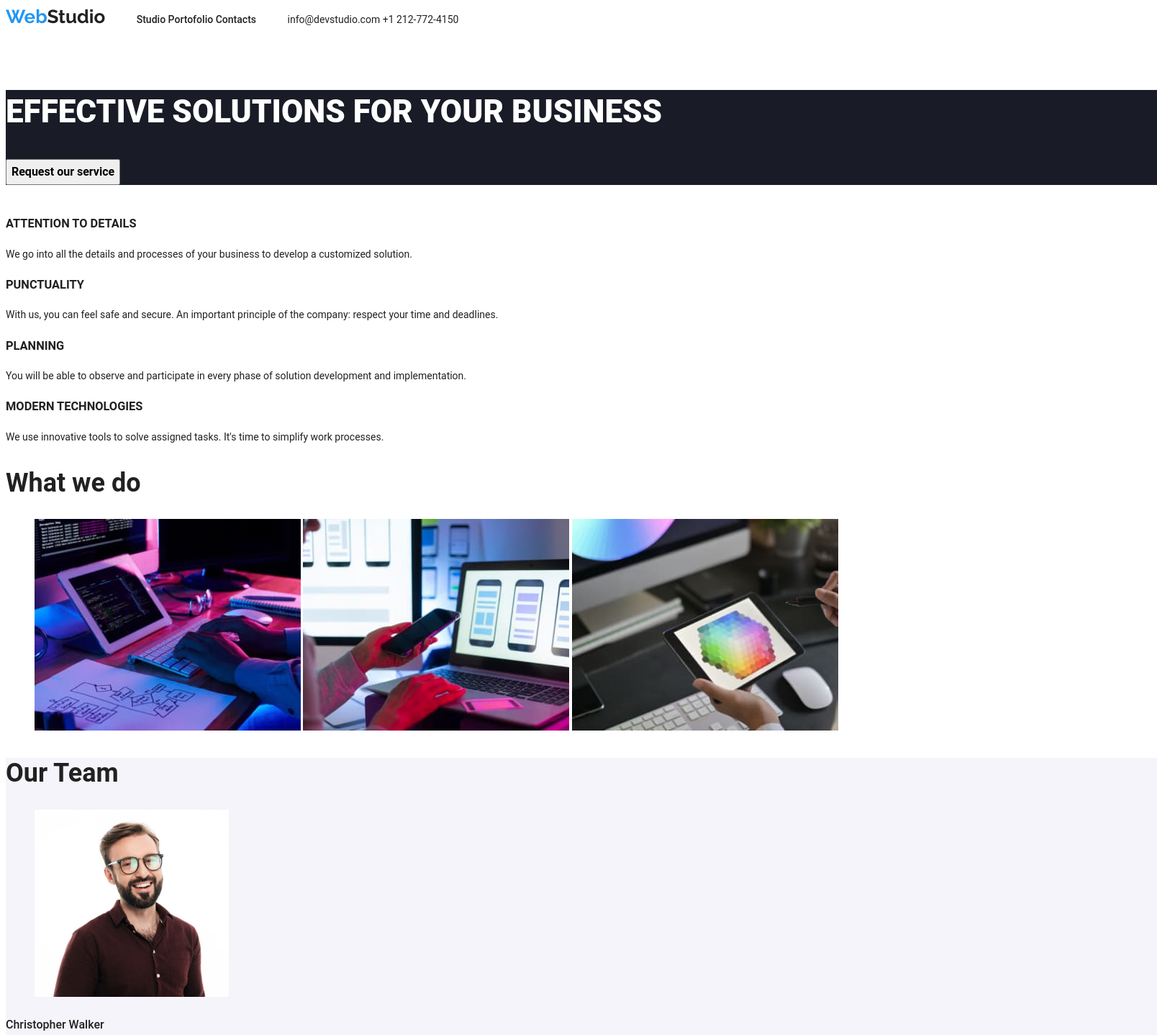
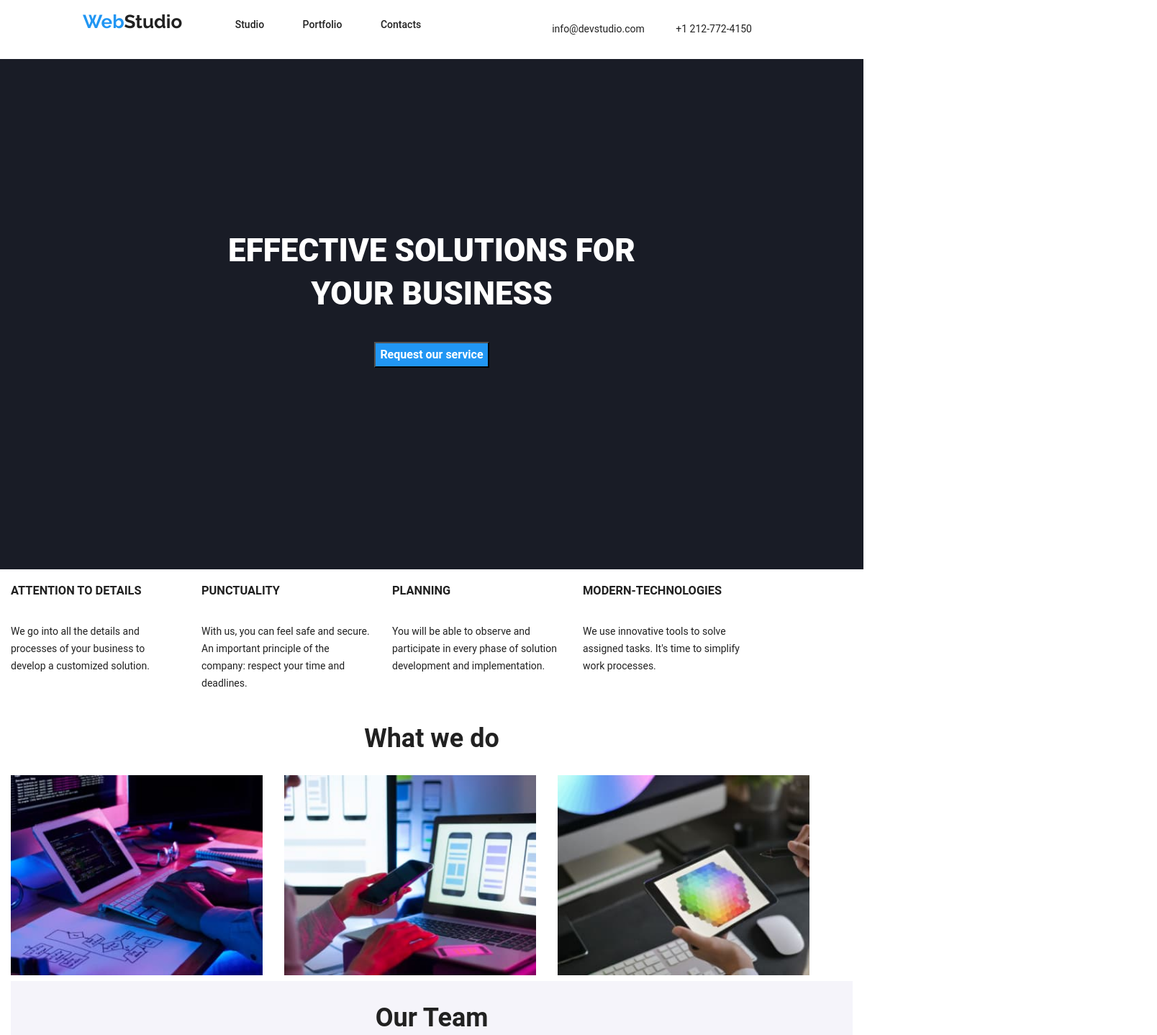
Before and after one commit to S2irus/goit-markup-hw-03, a plain HTML site: page index.html in a window 1280 px wide. Shown: the top 1438 px of the page at 72% size, 1608 px wide, since content can reach past the window. Drawn offline with nearby package versions, Linux system fonts and the light colour scheme.

Commit message:
Am mai lucrat la hw3

```diff
--- a/css/style.css
+++ b/css/style.css
@@ -11,15 +11,26 @@ body {
   font-style: normal;
   font-weight: 400;
   font-size: 14px;
-  line-height: 24px;
   line-height: 1.71;
-  width: 1600px;
-  height: 2348px;
+  width: 1200px;
   background: var(--white-color);
   color: var(--subtitle-color);
 }
+.horizontal-list li,
+ul {
+  display: inline;
+  padding: 0%;
+}
+.horizontal-list {
+  display: inline;
+}
 .page-button {
   cursor: pointer;
+  box-shadow: 0px 3px 1px rgba(0, 0, 0, 0.1), 0px 1px 2px rgba(0, 0, 0, 0.08),
+    0px 2px 2px rgba(0, 0, 0, 0.12);
+  border-radius: 4px;
+  border: none;
+  padding: 6px 22px;
 }
 .logo {
   font-family: 'Raleway';
@@ -29,25 +40,45 @@ body {
   line-height: 31px;
   letter-spacing: 1.19;
 }
+.section-title {
+  font-weight: 700;
+  font-size: 36px;
+  line-height: 42px;
+  letter-spacing: 1.67;
+  text-align: center;
+}
 
+.unstyled-list {
+  list-style-type: none;
+}
 .link {
   text-decoration: none;
 }
-.main-nav {
-  display: inline;
+.container {
+  margin: 0 auto;
+  display: flex;
+  flex-direction: column;
+  width: 1200px;
+  padding: 0px 15px 0px 15px;
+}
+
+/*header*/
+
+.contact-list {
+  list-style: none;
+  margin-left: auto;
+}
+.menu-item {
+  list-style: none;
+  margin-right: 50px;
 }
 .page-header {
   background-color: var(--white-color);
-  width: 1600px;
-  height: 80px;
+  padding: 15px 100px;
+  display: flex;
+  margin-left: 0%;
 }
-.unstyled-list {
-  list-style-type: none;
-}
-.horizontal-list li,
-ul {
-  display: inline;
-}
+
 .logo {
   font-family: 'Raleway';
   font-style: normal;
@@ -56,13 +87,12 @@ ul {
   line-height: 31px;
   letter-spacing: 1.19;
   color: var(--subtitle-color);
+  margin-right: 70px;
 }
 .logo-highlight {
   color: var(--highlight-color);
 }
-.logo-footer {
-  color: var(--white-color);
-}
+
 .main-nav-link {
   color: var(--subtitle-color);
   font-family: 'Roboto';
@@ -71,13 +101,11 @@ ul {
   font-size: 14px;
   line-height: 16px;
   letter-spacing: 1.14;
-  width: 1600px;
-  height: 80px;
-  left: 0px;
-  top: 0px;
 }
+
 .contact-nav-link {
   color: var(--subtitle-color);
+  margin-right: 40px;
 }
 .main-nav-link:hover,
 .main-nav-link:active,
@@ -89,8 +117,20 @@ ul {
 .contact-nav-link:focus {
   color: var(--highlight-color);
 }
+
+/*Hero section*/
+
+.hero-container {
+  margin: 0 auto;
+  background-color: var(--dark-background);
+  padding-top: 200px;
+  padding-bottom: 280px;
+}
 .hero-section {
-  background-color: var(--dark-background);
+  align-items: center;
+}
+.hero-section-title {
+  text-align: center;
 }
 .hero-subtitle {
   color: var(--subtitle-color);
@@ -102,10 +142,12 @@ ul {
   font-size: 44px;
   line-height: 60px;
   color: var(--white-color);
+  text-align: center;
 }
 .hero-text {
   color: #9da4bd;
 }
+
 .hero-button {
   font-family: 'Roboto';
   font-style: normal;
@@ -113,21 +155,67 @@ ul {
   font-size: 16px;
   line-height: 30px;
   display: flex;
-  align-items: center;
-  text-align: center;
   letter-spacing: 1.88;
+  background-color: var(--highlight-color);
+  color: var(--white-color);
+  margin: auto;
 }
-.section-title {
-  font-weight: 700;
-  font-size: 36px;
-  line-height: 42px;
-  letter-spacing: 1.67;
+
+/*About section*/
+
+.about-section {
+  display: flex;
+  flex-direction: column;
+}
+.about-section li {
+  margin: 0%;
+}
+.about-list {
+  display: flex;
+  margin: 0%;
+}
+.about-list li {
+  margin-right: 30px;
+}
+.about-items {
+  display: flex;
+  flex-direction: column;
+  padding: 0px;
+}
+.text-boxes {
+  display: flex;
+  flex-direction: column;
+  width: 265px;
+}
+.text-boxes :first-child {
+  margin-left: ;
+}
+
+/*Our team section*/
+.photo-footer {
+  margin: 0%;
 }
 .our-team-section {
   background: #f5f4fa;
+  display: flex;
+  flex-direction: column;
+}
+.our-team-list {
+  display: flex;
+  flex-direction: row;
+}
+.our-team-items {
+  margin-right: 30px;
+  box-shadow: 0px 2px 1px 0px #00000033;
+  box-shadow: 0px 1px 1px 0px #00000024;
+  box-shadow: 0px 1px 3px 0px #0000001f;
+  background-color: var(--white-color);
+}
+.our-team-image.no-gap {
+  display: block;
 }
 .our-team-title {
-  font-weight: 700;
+  font-weight: 700px;
   font-size: 36px;
   line-height: 42px;
   letter-spacing: 1.67;
@@ -137,7 +225,9 @@ ul {
   font-size: 16px;
   line-height: 19px;
   letter-spacing: 1.18;
+  margin: 0%;
 }
+
 .our-team-text {
   font-weight: 400;
   font-size: 16px;
@@ -145,9 +235,13 @@ ul {
   letter-spacing: 1.18;
   color: #757575;
 }
+
+/*footer section*/
+
 .page-footer {
   background: #2f303a;
   color: var(--white-color);
+  padding: 15px 100px;
 }
 .adress-link {
   color: var(--white-color);
@@ -157,9 +251,26 @@ ul {
   color: rgba(255, 255, 255, 0.6);
   font-style: normal;
 }
-.index-page-footer {
-  top: 1628px;
+
+.logo-footer {
+  color: var(--white-color);
 }
-.portfolio-page-footer {
-  top: 1628px;
+
+.product-list {
+  display: inline-block;
+  background: var(--white-color);
+  border: 1px solid #eeeeee;
+  margin-bottom: 20px;
+  margin-right: 20px;
 }
+.product-button {
+  display: flex;
+  justify-content: center;
+}
+.page-button:hover,
+.page-button:active,
+.page-button:focus {
+  background-color: var(--highlight-color);
+  color: var(--white-color);
+  border: none;
+}
--- a/index.html
+++ b/index.html
@@ -1,7 +1,11 @@
 <!DOCTYPE html>
 <html lang="en">
   <head>
-    <title>homework2</title>
+    <title>homework3</title>
+    <link
+      rel="stylesheet"
+      href="https://cdnjs.cloudflare.com/ajax/libs/modern-normalize/1.0.0/modern-normalize.min.css"
+    />
     <link rel="stylesheet" href="css/style.css" />
     <link rel="preconnect" href="https://fonts.googleapis.com" />
     <link rel="preconnect" href="https://fonts.gstatic.com" crossorigin />
@@ -12,109 +16,155 @@
   </head>
 
   <body>
+    <div class="header-container container">
       <header class="page-header">
         <nav class="main-nav">
           <a href="index.html" class="logo link"><span class="logo-highlight">Web</span>Studio</a>
-        <ul class="unstyled-list horizontal-list">
-          <li><a class="main-nav-link link" href="index.html">Studio</a></li>
-          <li><a class="main-nav-link link" href="portfolio.html">Portofolio </a></li>
-          <li><a class="main-nav-link link" href="contacts.html">Contacts</a></li>
+          <ul class="unstyled-list horizontal-list contact-list">
+            <li class="menu-item"><a class="main-nav-link link" href="index.html">Studio</a></li>
+            <li class="menu-item">
+              <a class="main-nav-link link" href="portfolio.html">Portfolio </a>
+            </li>
+            <li class="menu-item"><a class="main-nav-link link" href="index.html">Contacts</a></li>
           </ul>
         </nav>
-      <ul class="unstyled-list horizontal-list">
-        <li>
+        <ul class="unstyled-list horizontal-list contact-list">
+          <li class="contact-list-item">
             <a class="contact-nav-link link" href="mailto:info@devstudio.com">info@devstudio.com</a>
           </li>
-        <li>
+          <li class="contact-list-item">
             <a class="contact-nav-link link" href="tel:+12127724150">+1 212-772-4150</a>
           </li>
         </ul>
       </header>
+    </div>
     <main>
       <!--Hero section-->
-
-      <section class="hero-section">
-        <h1 class="hero-title">EFFECTIVE SOLUTIONS FOR YOUR BUSINESS</h1>
+      <div class="hero-container container">
+        <section class="hero-section hero-section-title">
+          <h1 class="hero-title">
+            EFFECTIVE SOLUTIONS FOR <br />
+            YOUR BUSINESS
+          </h1>
           <button class="hero-button button" type="button">Request our service</button>
         </section>
-
+      </div>
       <!--About section-->
-
+      <div class="section-container container">
         <section class="about-section">
-        <ul class="unstyled-list horizontal-list">
-          <li>
+          <ul class="about-list">
+            <div class="text-boxes">
+              <li class="about-items">
                 <h3 class="about-subtitle">ATTENTION TO DETAILS</h3>
                 <p class="about-text">
                   We go into all the details and processes of your business to develop a customized
                   solution.
                 </p>
               </li>
-          <li>
+            </div>
+            <div class="text-boxes">
+              <li class="about-items">
                 <h3 class="about-subtitle">PUNCTUALITY</h3>
                 <p class="about-text">
-              With us, you can feel safe and secure. An important principle of the company: respect
-              your time and deadlines.
+                  With us, you can feel safe and secure. <br />
+                  An important principle of the company: respect your time and deadlines.
                 </p>
               </li>
-          <li>
+            </div>
+            <div class="text-boxes">
+              <li class="about-items">
                 <h3 class="about-subtitle">PLANNING</h3>
                 <p class="about-text">
-              You will be able to observe and participate in every phase of solution development and
-              implementation.
+                  You will be able to observe and participate in every phase of solution development
+                  and implementation.
                 </p>
               </li>
-          <li>
-            <h3 class="about-subtitle">MODERN TECHNOLOGIES</h3>
+            </div>
+            <div class="text-boxes">
+              <li class="about-items">
+                <h3 class="about-subtitle">MODERN-TECHNOLOGIES</h3>
                 <p class="about-text">
-              We use innovative tools to solve assigned tasks. It's time to simplify work processes.
+                  We use innovative tools to solve assigned tasks. It's time to simplify work
+                  processes.
                 </p>
+              </li>
+            </div>
+          </ul>
+        </section>
+        <section class="about-section">
+          <h2 class="section-title">What we do</h2>
+          <ul class="about-list horizontal-list">
+            <li class="about-items">
+              <img width="350px" src="images/business01.jpg" alt="working space 01" />
+            </li>
+            <li class="about-items">
+              <img width="350px" src="images/business02.jpg" alt="working space 02" />
+            </li>
+            <li class="about-items">
+              <img width="350px" src="images/business03.jpg" alt="working space 03" />
             </li>
           </ul>
         </section>
+      </div>
 
-      <section class="about-section">
-        <h2 class="section-title">What we do</h2>
-        <ul class="unstyled-list horizontal-list">
-          <li>
-            <img width="370" src="images/business01.jpg" alt="working space 01" />
+      <!--Our team section-->
+      <div class="container">
+        <section class="our-team-section">
+          <h2 class="section-title">Our Team</h2>
+          <ul class="our-team-list unstyled-list horizontal-list">
+            <li class="our-team-items">
+              <img
+                class="no-gap"
+                width="250px"
+                src="images/Christopher_Walker.jpg"
+                alt="Christopher Walker at work"
+              />
+              <div class="photo-footer">
+                <h4 class="our-team-subtitle">Christopher Walker</h4>
+                <p class="our-team-text">Product Designer</p>
+              </div>
             </li>
-          <li>
-            <img width="370" src="images/business02.jpg" alt="working space 02" />
+            <li class="our-team-items">
+              <img
+                class="our-team-image no-gap"
+                width="250px"
+                src="images/Kylie_Evans.jpg"
+                alt="Kylie Evans at work"
+              />
+              <div class="photo-footer">
+                <h4 class="our-team-subtitle">Kylie Evans</h4>
+                <p class="our-team-text">Frontend Developer</p>
+              </div>
             </li>
-          <li>
-            <img width="370" src="images/business03.jpg" alt="working space 03" />
+            <li class="our-team-items">
+              <img
+                class="our-team-image no-gap"
+                width="250px"
+                src="images/Ryan_Harris.jpg"
+                alt="Ryan Harris at work"
+              />
+              <div class="photo-footer">
+                <h4 class="our-team-subtitle">Ryan Harris</h4>
+                <p class="our-team-text">Marketing</p>
+              </div>
+            </li>
+            <li class="our-team-items">
+              <img
+                class="our-team-image no-gap"
+                width="250px"
+                src="images/Tyler_Moore.jpg"
+                alt="Tyler Moore at work"
+              />
+              <div class="photo-footer">
+                <h4 class="our-team-subtitle">Tyler Moore</h4>
+                <p class="our-team-text">UI Designer</p>
+              </div>
             </li>
           </ul>
         </section>
-
-      <!--Our tream section-->
-
-      <section class="our-team-section">
-        <h2 class="our-team-title">Our Team</h2>
-        <ul class="unstyled-list horizontal-list">
-          <li>
-            <img width="270" src="images/Christopher_Walker.jpg" alt="Christopher Walker at work" />
-            <h4 class="our-team-subtitle">Christopher Walker</h4>
-            <p class="our-team-text">Product Designer</p>
-          </li>
-          <li>
-            <img width="270" src="images/Kylie_Evans.jpg" alt="Kylie Evans at work" />
-            <h4 class="our-team-subtitle">Kylie Evans</h4>
-            <p class="our-team-text">Frontend Developer</p>
-          </li>
-          <li>
-            <img width="270" src="images/Ryan_Harris.jpg" alt="Ryan Harris at work" />
-            <h4 class="our-team-subtitle">Ryan Harris</h4>
-            <p class="our-team-text">Marketing</p>
-          </li>
-          <li>
-            <img width="270" src="images/Tyler_Moore.jpg" alt="Tyler Moore at work" />
-            <h4 class="our-team-subtitle">Tyler Moore</h4>
-            <p class="our-team-text">UI Designer</p>
-          </li>
-        </ul>
-      </section>
+      </div>
     </main>
+    <div class="footer-container container">
       <footer class="page-footer index-page-footer">
         <a class="link logo logo-footer" href="index.html"
           ><span class="logo-highlight">Web</span>Studio</a
@@ -122,7 +172,10 @@
         <address>
           <ul class="unstyled-list">
             <li>
-            <a class="link adress-link" href="https://goo.gl/maps/ijt83v16eL8JcMWo8" target="_blank"
+              <a
+                class="link adress-link"
+                href="https://goo.gl/maps/ijt83v16eL8JcMWo8"
+                target="_blank"
                 >695 Park Ave, NY 10065, USA</a
               >
             </li>
@@ -135,5 +188,6 @@
           </ul>
         </address>
       </footer>
+    </div>
   </body>
 </html>
```
Also changed, not shown: portfolio.html (+43 -29 lines), images/seafood_restaurant.jpg (renamed from images/seafood_restaurant .jpg). Lines whose indentation alone changed are shown as unchanged.
